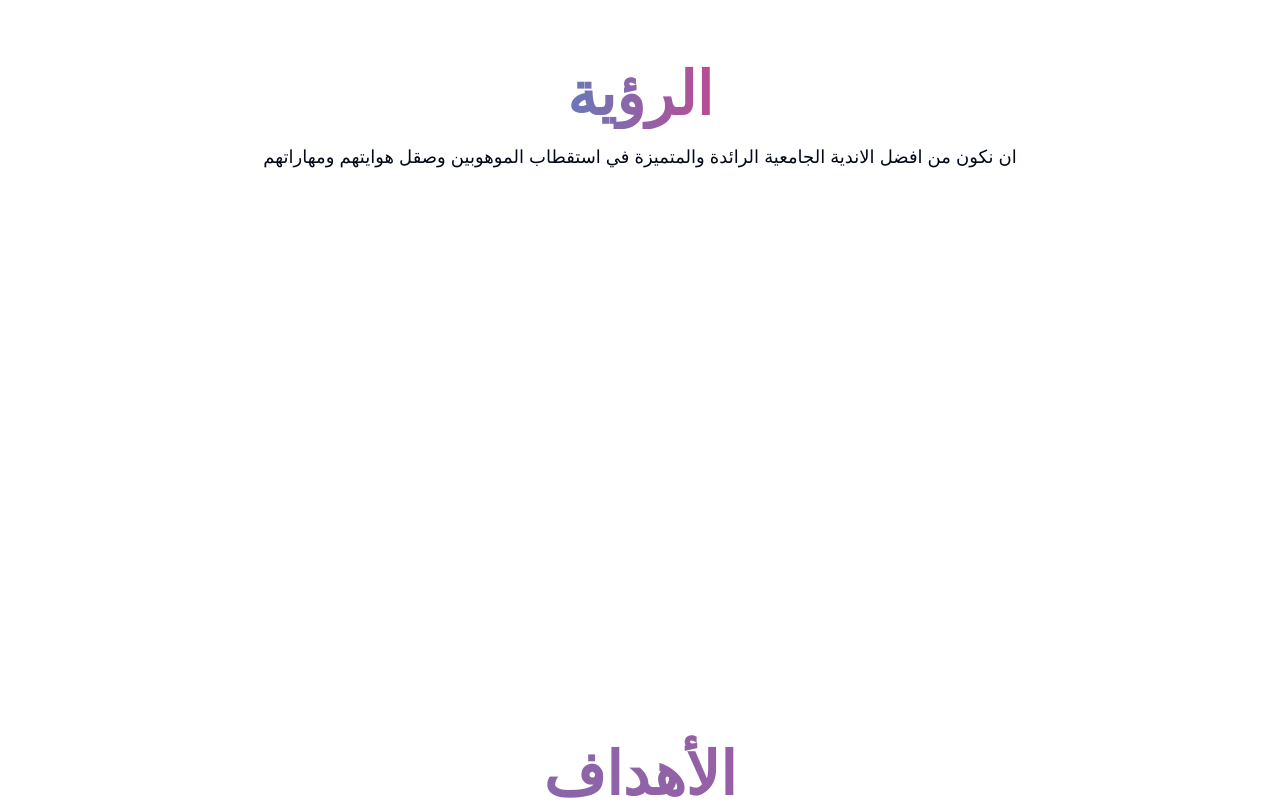
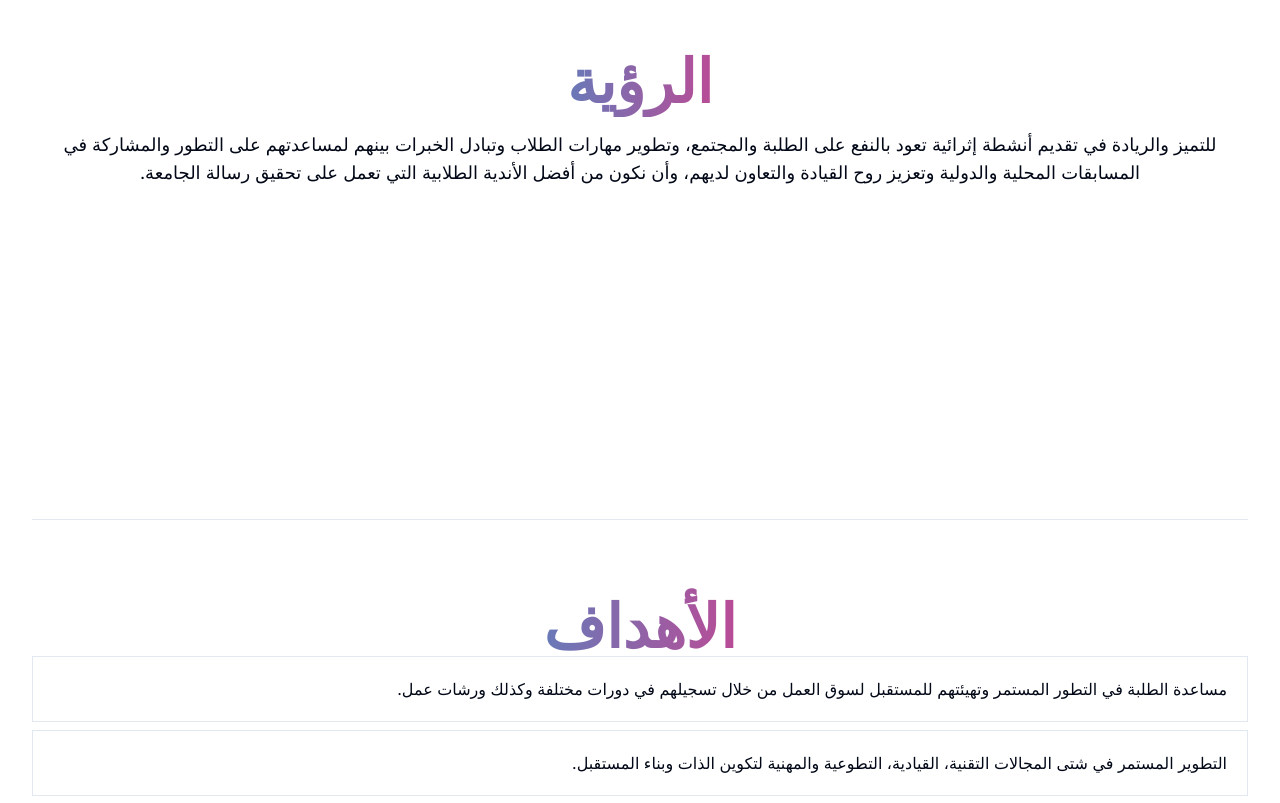
Before and after one commit to mahmoude4477/ITech-Club, a Next.js app: page / in a window 1280 px wide. Shown: the part 1940-2743 px from the top of the page. Built offline with nearby package versions, Linux system fonts and the light colour scheme.

Commit message:
added New Goals and student Objective

```diff
--- a/package.json
+++ b/package.json
@@ -13,6 +13,7 @@
     "@radix-ui/react-dropdown-menu": "^2.0.6",
     "@radix-ui/react-icons": "^1.3.0",
     "@radix-ui/react-navigation-menu": "^1.1.4",
+    "@radix-ui/react-separator": "^1.1.0",
     "@radix-ui/react-slot": "^1.0.2",
     "@radix-ui/react-toast": "^1.1.5",
     "class-variance-authority": "^0.7.0",
--- a/src/app/page.tsx
+++ b/src/app/page.tsx
@@ -7,7 +7,8 @@ import JoinToUs from "@/components/JoinToUs";
 import { Navbar } from "@/components/navbar";
 import Reports from "@/components/Report";
 import StartIcon from "@/components/StartIcon";
-import { useEffect, useState } from "react";
+import { Separator } from "@/components/ui/separator";
+import React, { useEffect, useState } from "react";
 
 export default function Home() {
   const [isStart, setIsStart] = useState<boolean>(true);
@@ -31,9 +32,17 @@ export default function Home() {
     {
       id: "Vision",
       title: "الرؤية",
-      desc: "ان نكون من افضل الاندية الجامعية الرائدة والمتميزة في استقطاب الموهوبين وصقل هوايتهم ومهاراتهم",
+      desc: "للتميز والريادة في تقديم أنشطة إثرائية تعود بالنفع على الطلبة والمجتمع، وتطوير مهارات الطلاب وتبادل الخبرات بينهم لمساعدتهم على التطور والمشاركة في المسابقات المحلية والدولية وتعزيز روح القيادة والتعاون لديهم، وأن نكون من أفضل الأندية الطلابية التي تعمل على تحقيق رسالة الجامعة.",
       classNameForTitle:
         "inline bg-clip-text bg-gradient-to-r from-[#6879B8] text-transparent  to-[#B94C96]",
+      classNameForDesc: "text-lg text-center",
+    },
+    {
+      id: "StudentObjectives",
+      title: "الفائدة التي تعود على الطالب عند المشاركة في النادي",
+      desc: "الأندية الطلابية نستطيع وصفها بأنها تجمع لجميع الطلاب لمشاركة الاهتمامات واكتساب الخبرات وتعزيز العلاقات المهنية والأكاديمية عن طريق المشاركة في فعاليات النادي / دورات، معسكرات، مسابقات وغيرها الكثير وكل هذا سوف يعود بالنفع على الطلبة لتجهيزهم الى سوق العمل وكما انه يتم إضافة المشاركات في السيرة الذاتية مستقبلاً للتقديم على الوظائف.",
+      classNameForTitle:
+        "inline text-center bg-gradient-to-r from-[#6879B8]  to-[#B94C96] text-transparent bg-clip-text",
       classNameForDesc: "text-lg text-center",
     },
   ];
@@ -45,7 +54,7 @@ export default function Home() {
   }, []);
 
   return (
-    <div className="w-full h-full ">
+    <div dir="rtl" className="w-full h-full ">
       {isStart ? (
         <StartIcon />
       ) : (
@@ -59,7 +68,25 @@ export default function Home() {
               overflow: "hidden",
             }}
           >
-            {introList.map((intro, index) => (
+            {introList.slice(0, 3).map((intro, index) => (
+              <React.Fragment key={index}>
+                <Animations>
+                  <Intro
+                    id={intro.id}
+                    className={index % 2 == 0 ? "bg-gradient-to-r " : ""}
+                    classNameForTitle={intro.classNameForTitle}
+                    classNameForDesc={intro.classNameForDesc}
+                    key={index}
+                    title={intro.title}
+                    desc={intro.desc}
+                  ></Intro>
+                </Animations>
+                <Separator />
+              </React.Fragment>
+            ))}
+            <Goals />
+            <Separator />
+            {introList.slice(3).map((intro, index) => (
               <Animations key={index}>
                 <Intro
                   id={intro.id}
@@ -72,8 +99,9 @@ export default function Home() {
                 ></Intro>
               </Animations>
             ))}
-            <Goals />
+            <Separator />
             <Reports />
+            <Separator />
             <JoinToUs />
             <Footer />
           </div>
--- a/src/components/Goals.tsx
+++ b/src/components/Goals.tsx
@@ -2,25 +2,29 @@ import Animations from "./Animation";
 
 const Goals = () => {
   const Goals = [
-    "إقامة الفعاليات والبرامج التي تساهم في تطوير المهارات القيادية والتقنية",
-    " تعزيز القيم الاخلاقية والمشاركة المجتمعية وروح العمل الجماعي",
-    " تكوين بيئة تعليمية وإبداعية تمكن الطلاب من بناء علاقات مهنية واكاديمية",
-    "تشجيع الطلاب على المشاركة في المسابقات والبرامج المتنوعة داخل وخارج الجامعة",
+    "مساعدة الطلبة في التطور المستمر وتهيئتهم للمستقبل لسوق العمل من خلال تسجيلهم في دورات مختلفة وكذلك ورشات عمل.",
+    "التطوير المستمر في شتى المجالات التقنية، القيادية، التطوعية والمهنية لتكوين الذات وبناء المستقبل.",
+    "التحفيز المستمر للطلاب لتطوير مهاراتهم واكتشاف ذاتهم بالمشاركة في البرامج والمسابقات.",
+    "إنشاء بيئة تعليمية تمكن الطلاب من مشاركة خبراتهم وبناء علاقات مهنية وأكاديمية.",
+    "تعزيز التعاون، والمشاركة والعمل التطوعي بين أعضاء هيئة التدريس والطلبة.",
+    "إقامة أنشطة تساهم في تطوير المهارات الاجتماعية والأكاديمية.",
+    "المساهمة في مساعدة المستجدين من خلال مساعدتهم على تحديد أهدافهم وأولوياتهم.",
+    "زيادة الوعي عن أهمية دخول الأندية الجامعية وتوضيح مجالات النادي والمسابقات والبرامج التي تساهم في اكتساب المهارات وتطوير الذات.",
   ];
 
   return (
     <Animations>
-      <div id="Goals" className="h-screen flex  flex-col justify-center ">
-        <h1 className="text-center mb-5 pt-9  text-5xl md:text-6xl font-bold bg-gradient-to-r bg-clip-text from-[#6879B8] text-transparent  to-[#B94C96]">
-          الأهداف
+      <div id="Goals" className="h-screen flex  flex-col justify-center   ">
+        <h1 className="inline text-center">
+          <span
+            className={
+              "text-center mb-5 pt-9  text-5xl md:text-6xl font-bold bg-gradient-to-r bg-clip-text from-[#6879B8] text-transparent  to-[#B94C96]"
+            }
+          >
+            الأهداف
+          </span>
         </h1>
-
-        {/* <ul dir="rtl" className="ps-5 mt-2 space-y-1 list-disc list-inside">
-        {Goals.map((goal, index) => (
-          <li key={index}>{goal}</li>
-        ))}
-      </ul> */}
-        <div dir="rtl" className="flex mb-1 space-y-3 flex-col">
+        <div dir="rtl" className="flex mb-1 space-y-2 flex-col">
           {Goals.map((goal, index) => (
             <p className="border w-full p-5" key={index}>
               {goal}
--- a/src/components/Intro.tsx
+++ b/src/components/Intro.tsx
@@ -16,13 +16,8 @@ const Intro = ({
   className: string;
   id: string;
 }) => {
-  const style = {
-    // backgroundImage: `url(${bg.src})`,
-    // backgroundSize: "cover",
-  };
   return (
     <div
-      style={style}
       id={id}
       className={clsx(
         "h-screen flex justify-center items-center flex-col",
@@ -32,7 +27,7 @@ const Intro = ({
       <main className="text-5xl mb-5 md:text-6xl font-bold">
         <h1 className="inline">
           <span className={classNameForTitle}>{title}</span>{" "}
-        </h1>{" "}
+        </h1>
       </main>
       <p className={classNameForDesc}>{desc}</p>
     </div>
--- a/src/components/Report.tsx
+++ b/src/components/Report.tsx
@@ -15,8 +15,14 @@ const Reports = () => {
         id="Reports"
         className="h-screen flex flex-col gap-4 justify-center "
       >
-        <h1 className="text-center mb-5 text-5xl md:text-6xl font-bold bg-gradient-to-r bg-clip-text from-[#6879B8] text-transparent  to-[#B94C96]">
-          التقارير
+        <h1 className="inline text-center">
+          <span
+            className={
+              "text-center mb-5 pt-9  text-5xl md:text-6xl font-bold bg-gradient-to-r bg-clip-text from-[#6879B8] text-transparent  to-[#B94C96]"
+            }
+          >
+            التقارير
+          </span>
         </h1>
         <div dir="rtl" className="flex mb-1 space-y-3 flex-col">
           {ReportsList.map((Report, index) => (
--- /dev/null
+++ b/src/components/ui/separator.tsx
@@ -0,0 +1,31 @@
+"use client"
+
+import * as React from "react"
+import * as SeparatorPrimitive from "@radix-ui/react-separator"
+
+import { cn } from "@/lib/utils"
+
+const Separator = React.forwardRef<
+  React.ElementRef<typeof SeparatorPrimitive.Root>,
+  React.ComponentPropsWithoutRef<typeof SeparatorPrimitive.Root>
+>(
+  (
+    { className, orientation = "horizontal", decorative = true, ...props },
+    ref
+  ) => (
+    <SeparatorPrimitive.Root
+      ref={ref}
+      decorative={decorative}
+      orientation={orientation}
+      className={cn(
+        "shrink-0 bg-border",
+        orientation === "horizontal" ? "h-[1px] w-full" : "h-full w-[1px]",
+        className
+      )}
+      {...props}
+    />
+  )
+)
+Separator.displayName = SeparatorPrimitive.Root.displayName
+
+export { Separator }
```
Also changed, not shown: 1 other file (tests, documents, lock files or other folders).
